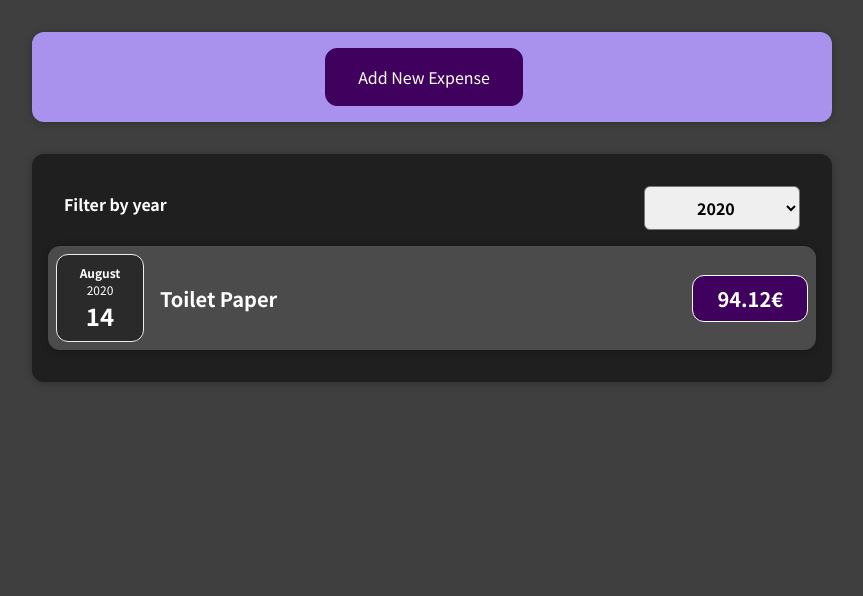
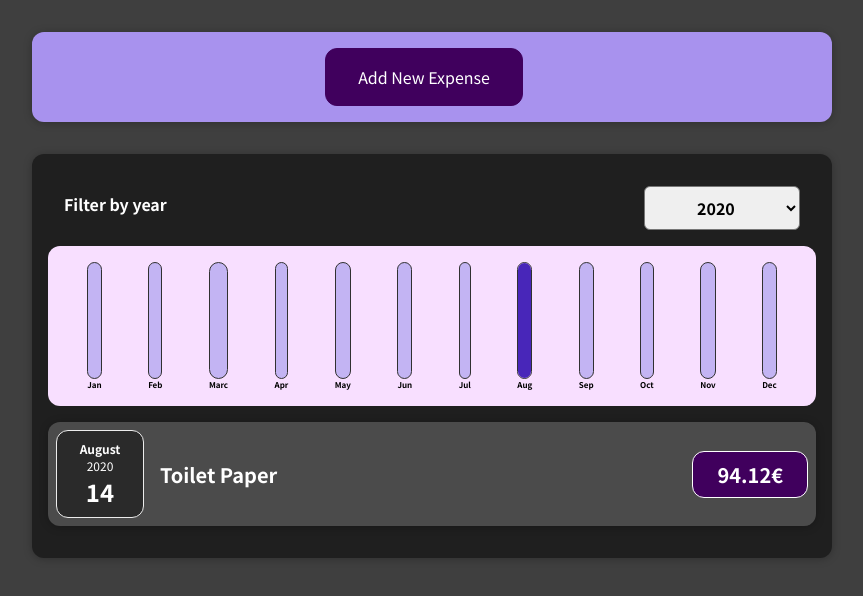
Before and after one commit to leninepestana/daily_expenses, a React (Create React App) app: page / in a window 1280 px wide. Shown: the top 596 px of the page, without its empty margins (208-1071 px from the left). Built offline with nearby package versions, Linux system fonts and the light colour scheme.

Commit message:
Wrap Up Chart

```diff
--- a/src/components/Chart/Chart.js
+++ b/src/components/Chart/Chart.js
@@ -4,13 +4,15 @@
 import ChartBar from "./ChartBar";
 
 const Chart = (props) => {
+  const dataPointValues = props.dataPoints.map((dataPoint) => dataPoint.value);
+  const totalMaximum = Math.max(...dataPointValues);
   return (
     <div className="chart">
       {props.dataPoints.map((dataPoint) => (
         <ChartBar
           key={dataPoint.label}
           value={dataPoint.value}
-          maxValue={null}
+          maxValue={totalMaximum}
           label={dataPoint.label}
         />
       ))}
--- a/src/components/Chart/ChartBar.js
+++ b/src/components/Chart/ChartBar.js
@@ -5,7 +5,7 @@
 const ChartBar = (props) => {
   let barFillHeight = "0%";
 
-  if (props.max > 0) {
+  if (props.maxValue > 0) {
     barFillHeight = Math.round((props.value / props.maxValue) * 100) + "%";
   }
 
--- a/src/components/Expenses/Expenses.js
+++ b/src/components/Expenses/Expenses.js
@@ -3,6 +3,7 @@
 import ExpensesList from "./ExpensesList";
 import Card from "../UI/Card";
 import ExpensesFilter from "./ExpensesFilter";
+import ExpensesChart from "./ExpensesChart";
 
 import "./Expenses.css";
 
@@ -24,6 +25,7 @@
         selected={filteredYear}
         onChangeFilter={filterChangeHandler}
       />
+      <ExpensesChart expenses={filteredExpenses} />
       <ExpensesList items={filteredExpenses} />
       {/* {props.items.map((expense) => (
         <ExpenseItem
--- /dev/null
+++ b/src/components/Expenses/ExpensesChart.js
@@ -0,0 +1,29 @@
+import React from "react";
+
+import Chart from "../Chart/Chart";
+
+const ExpensesChart = (props) => {
+  const chartDataPoints = [
+    { label: "Jan", value: 0 },
+    { label: "Feb", value: 0 },
+    { label: "Marc", value: 0 },
+    { label: "Apr", value: 0 },
+    { label: "May", value: 0 },
+    { label: "Jun", value: 0 },
+    { label: "Jul", value: 0 },
+    { label: "Aug", value: 0 },
+    { label: "Sep", value: 0 },
+    { label: "Oct", value: 0 },
+    { label: "Nov", value: 0 },
+    { label: "Dec", value: 0 },
+  ];
+
+  for (const expense of props.expenses) {
+    const expenseMonth = expense.date.getMonth(); // January = 0
+    chartDataPoints[expenseMonth].value += expense.amount;
+  }
+
+  return <Chart dataPoints={chartDataPoints} />;
+};
+
+export default ExpensesChart;
```
